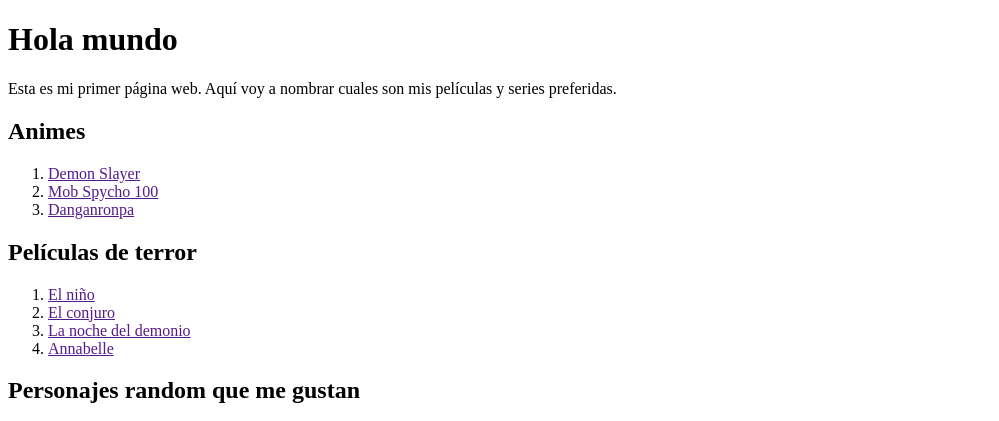
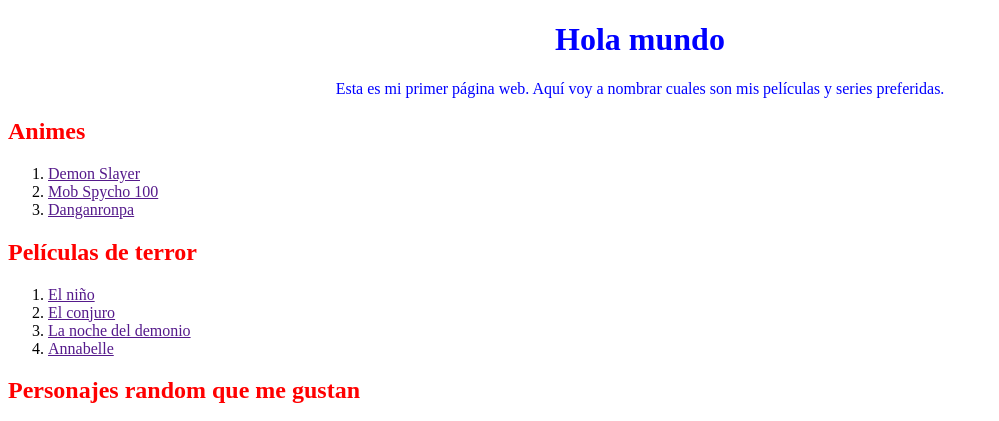
Before and after one commit to Kenia-Kronberg/Club-Programadoras, a plain HTML site: page index.html in a window 1280 px wide. Shown: the top 421 px of the page, without its empty margins (0-999 px from the left). Drawn offline with Linux system fonts and the light colour scheme.

Commit message:
css aplicacion

```diff
--- a/index.html
+++ b/index.html
@@ -4,6 +4,16 @@
     <meta charset="UTF-8">
     <meta name="viewport" content="width=device-width, initial-scale=1.0">
     <title>Club programadoras</title>
+    <style type="text/css">
+      p{
+         color:blue;
+         text-align: center;
+      }
+      h1{ color:blue;
+         text-align: center;
+      }
+    </style>
+    <link href="style.css" rel="stylesheet"/>
 </head>
 <body>
     <h1>Hola mundo</h1>
--- /dev/null
+++ b/style.css
@@ -0,0 +1,3 @@
+h2{
+    color:red;
+}
```
